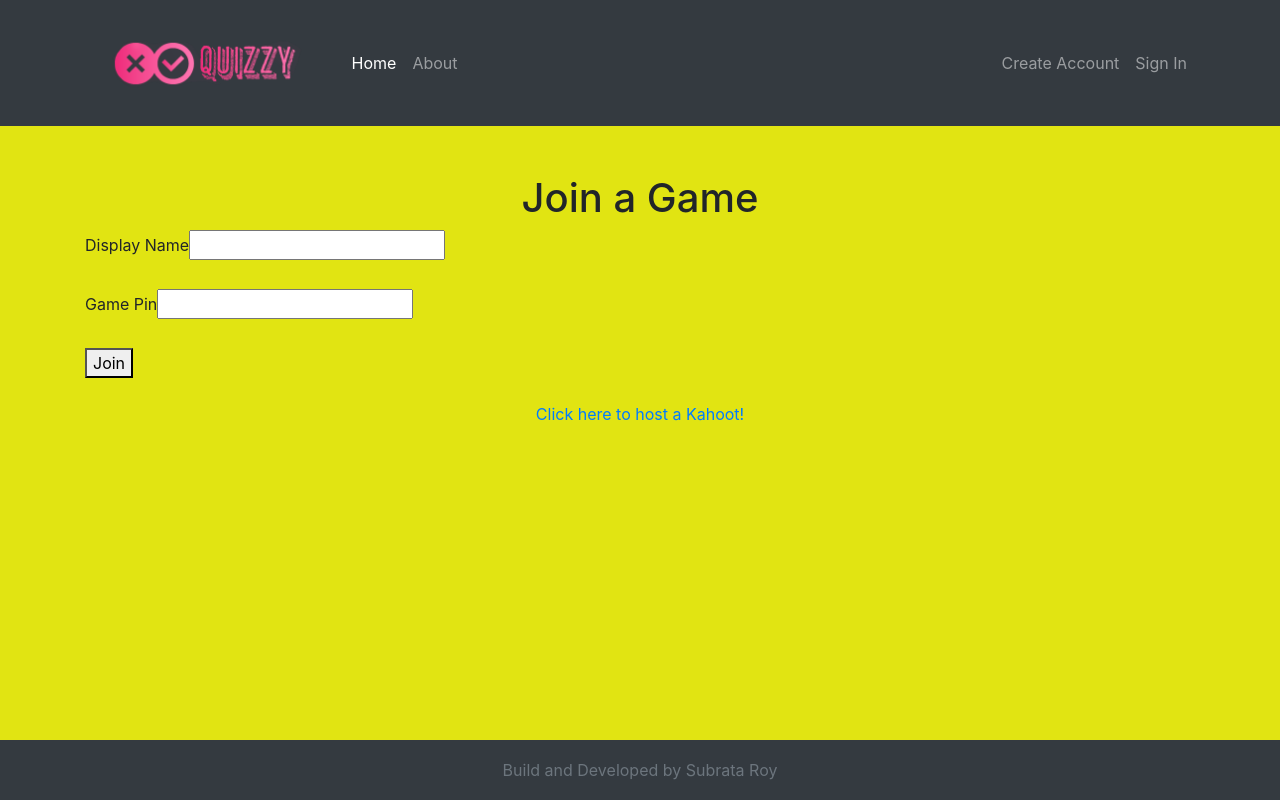
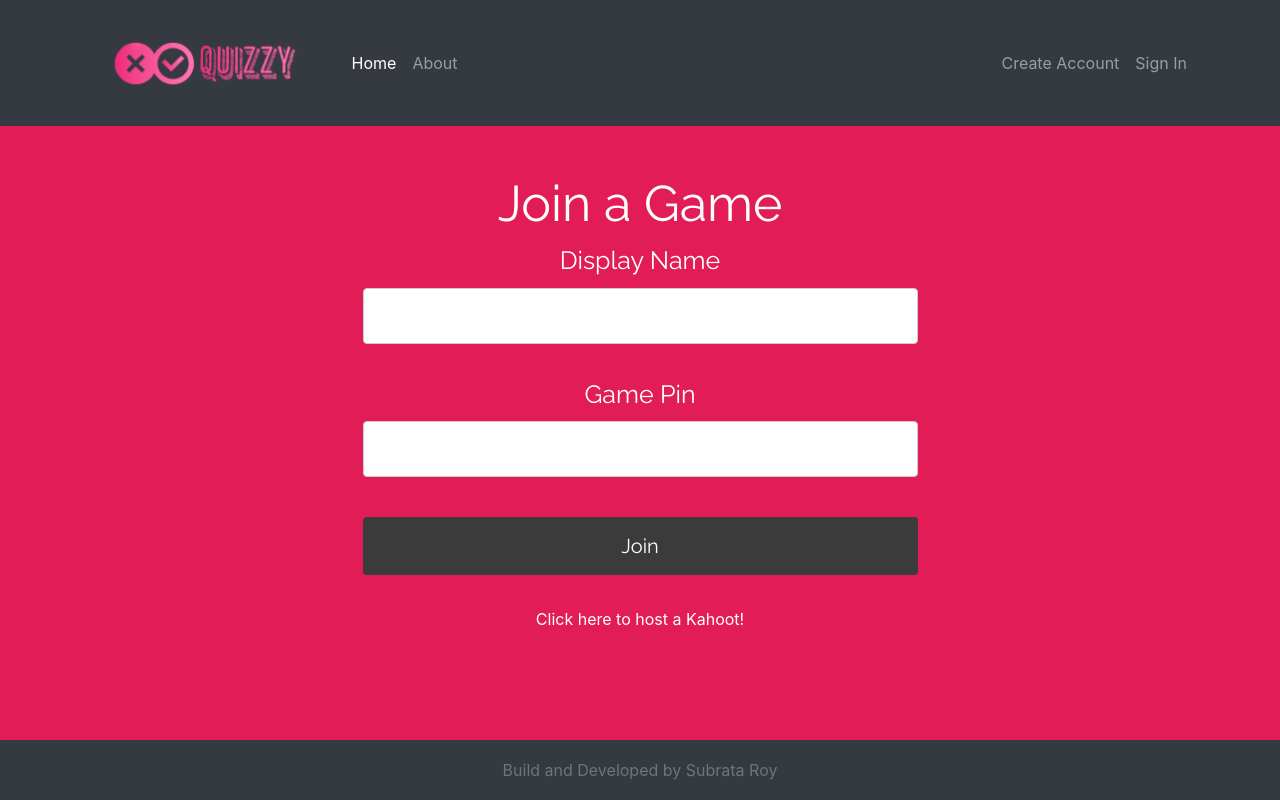
Before and after one commit to subrataroy321/quizzy, a React (Create React App) app in the folder frontend/: page / in a window 1280 px wide. Built offline with nearby package versions, Linux system fonts and the light colour scheme; no server answers; what react-alert-template-basic would draw is missing.

Commit message:
[welcome] add styling to welcome/game join

```diff
--- a/frontend/src/components/Welcome.css
+++ b/frontend/src/components/Welcome.css
@@ -8,7 +8,7 @@
   }
 
   60% {
-    background-color: #ebe70f;
+    background-color: #eb0f58;
   }
 
   90% {
@@ -26,3 +26,68 @@ body {
   -webkit-animation-direction: alternate;
   animation-direction: alternate;
 }
+
+#title{
+  font-family: 'Raleway', sans-serif;
+  text-align: center;
+  font-size: 50px;
+  color: white;
+}
+#name{
+  font-family: 'Raleway', sans-serif;
+  width: 50%;
+  padding: 12px 0px;
+  margin: 8px 0;
+  display: block;
+  border: 1px solid #ccc;
+  border-radius: 4px;
+  box-sizing: border-box;
+  margin-right: auto;
+  margin-left: auto;
+  font-size: 20px;
+  text-align: center;
+}
+#pin{
+  font-family: 'Raleway', sans-serif;
+  width: 50%;
+  padding: 12px 0px;
+  margin: 8px 0;
+  display: block;
+  border: 1px solid #ccc;
+  border-radius: 4px;
+  box-sizing: border-box;
+  margin-right: auto;
+  margin-left: auto;
+  font-size: 20px;
+  text-align: center;
+}
+#label{
+  display: block;
+  text-align: center;
+  font-size: 25px;
+  font-family: 'Raleway', sans-serif;
+  color: white;
+}
+#host{
+  color: white;
+  text-decoration: none;
+}
+#host:hover{
+  text-decoration:underline;
+}
+#joinButton{
+  width: 50%;
+  background-color: #4CAF50;
+  color: white;
+  padding: 14px 20px;
+  margin: 8px 0;
+  border: none;
+  border-radius: 4px;
+  cursor: pointer;
+  display: block;
+  margin-right: auto;
+  margin-left: auto;
+  font-size: 20px;
+  background-color: #3A3B3A;
+  font-family: 'Raleway', sans-serif;
+}
--- a/frontend/src/components/Welcome.js
+++ b/frontend/src/components/Welcome.js
@@ -19,12 +19,26 @@ const Welcome = () => {
         <form action="/player/">
           <div className="form-field">
               <label id = "label">Display Name</label>
-              <input id = "name" type = "text" name="name" onChange={handleDisplayName} value={displayName}/>
+              <input
+                id = "name"
+                type = "text"
+                name="name"
+                onChange={handleDisplayName}
+                value={displayName}
+                required
+              />
           </div>
           <br/>
           <div className="form-field">
               <label id = "label">Game Pin</label>
-              <input id = "pin" type="number" name="pin" onChange={handleGamePin} value={gamePin}/>
+              <input
+                id = "pin"
+                type="number"
+                name="pin"
+                onChange={handleGamePin}
+                value={gamePin}
+                required
+              />
           </div>
           <br/>
           <div className="form-field">
```
